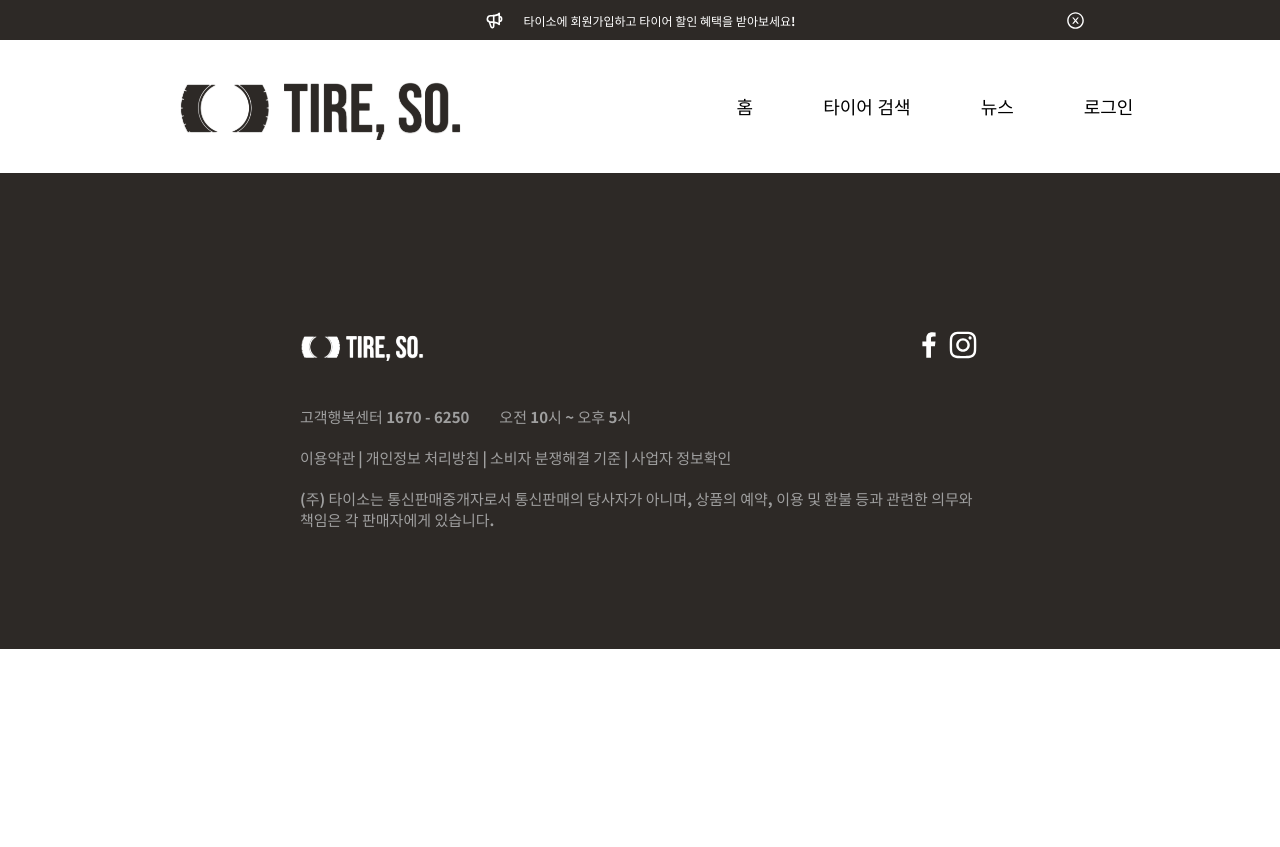
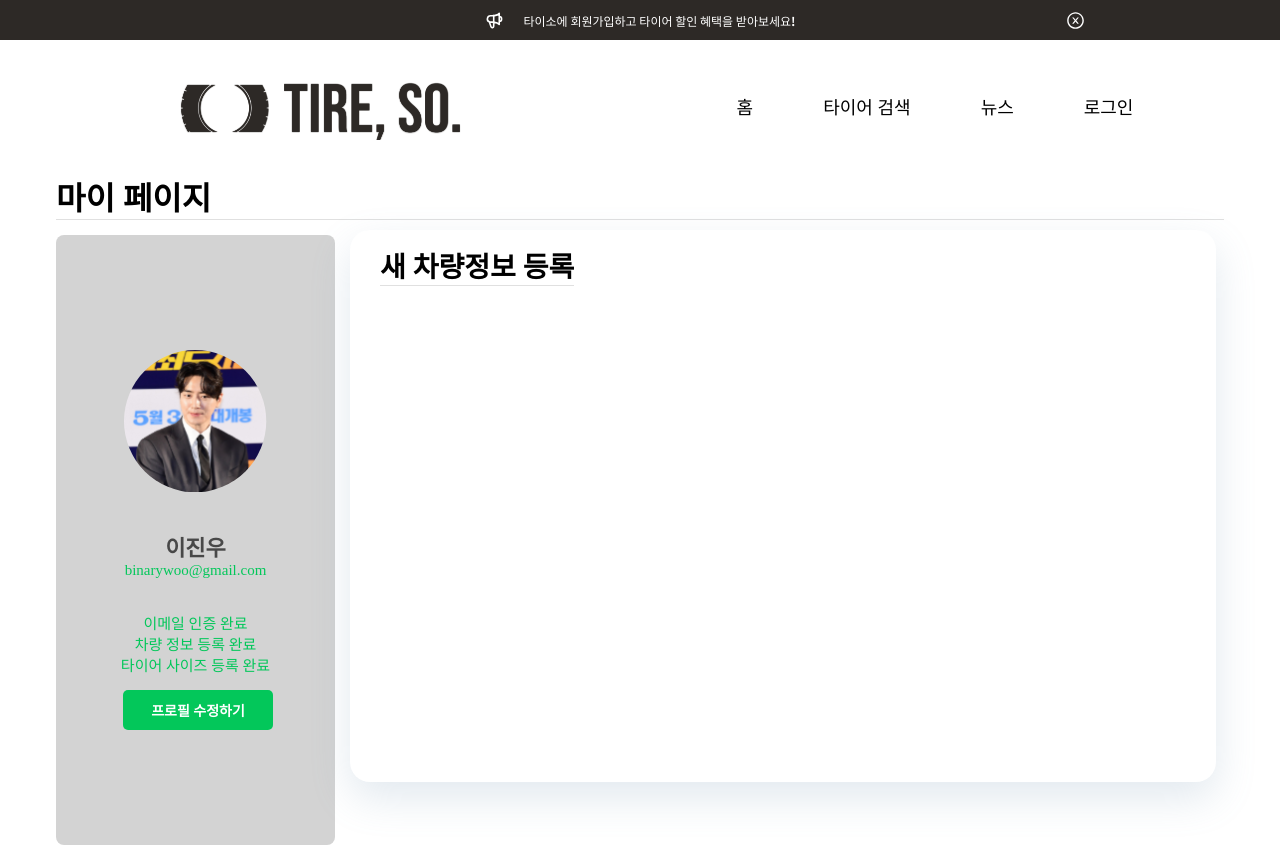
Before and after one commit to Likelion-YeungNam-Univ/taiso-web, a React (Create React App) app: page /register/car in a window 1280 px wide. Shown: the top 847 px of the page. Before the commit the page ends 800 px from the top, so only its background shows below. Built offline with nearby package versions, Linux system fonts and the light colour scheme; a web font is replaced by a local one.

Commit message:
[feat] RegisterCar 페이지 이동 및 기본 구성 완료

```diff
--- a/src/App.js
+++ b/src/App.js
@@ -1,18 +1,20 @@
 import { Header, TopBar, Footer} from "components";
-import { SignInPage, MainPage, NewsPage, SearchPage, MyPage } from "pages";
+import RegisterCar from "components/mypage/RegisterCar";
+import { SignInPage, MainPage, NewsPage, SearchPage, MyPage, RegisterCarPage } from "pages";
 import { Routes, Route } from "react-router-dom";
 
 const App = () => {
   return (
     <div>
-      <TopBar/>
-      <Header/>
+      <TopBar />
+      <Header />
 <Routes>
       <Route path="/" element={<SignInPage/>}></Route>
       <Route path="/main" element={<MainPage/>}></Route>
       <Route path="/news" element={<NewsPage/>}></Route>
       <Route path="/search" element={<SearchPage/>}></Route>
       <Route path="/mypage" element={<MyPage/>}></Route>
+      <Route path="/register/car" element={<RegisterCarPage/>}></Route>
     </Routes>
     <Footer/>
     </div>
--- a/src/components/index.js
+++ b/src/components/index.js
@@ -4,3 +4,4 @@ export * from "./footer";
 export * from "./main";
 export * from "./news";
 export * from "./search";
+export * from "./mypage";
--- a/src/components/mypage/Mybookmark.js
+++ b/src/components/mypage/Mybookmark.js
@@ -37,18 +37,23 @@ line-height: normal;
 }
 `
 
+const PageTitle = styled.div`
+width: 1200px;
+height: 133px;
+`
+
 function Mybookmark() {
     return (
-      <Container>
-        <OutContent>
+      <Container className="a">
+        <OutContent className="b">
         <h1> 마이 페이지 </h1>
-        <Content>
-        <MyProfile/>
+        <Content className="c">
+        <MyProfile className="d"/>
         {/* <Content> */}
-        <InnerContent>
+        <InnerContent className="e">
         <Title><p>만나서 반갑습니다, 진우님!</p></Title>
-             <Mycar/>
-              <MybookmarkBoard/>
+             <Mycar className="f"/>
+              <MybookmarkBoard className="g"/>
         </InnerContent>
          </Content>
          </OutContent>
--- a/src/components/mypage/Mycar.js
+++ b/src/components/mypage/Mycar.js
@@ -1,6 +1,7 @@
 import styled from "styled-components";
 import React from "react";
 import { PlusCircleOutlined } from "@ant-design/icons";
+import { useNavigate } from "react-router-dom";
 
 const Container = styled.div`
 width: 866px;
@@ -60,16 +61,24 @@ align-items:center;
 `
 
 const Button  = styled.button`
-width: 25px;
-height: 25px;
+width: 50px;
+height: 50px;
 padding: 2.083px;
 border:none;
 background-color: white;
 margin-left:15px;
+cursor: pointer;
 `
 
 
 function Mycar() {
+
+    const movePage = useNavigate();
+
+    function goRegister() {
+        movePage('/register/car');
+    }
+
     return (
       <Container>
         <Title>
@@ -81,7 +90,7 @@ function Mycar() {
                 <Keyword><p> 24나 7777 ┃ 5인승 ┃ 포르쉐  ┃ 카이엔(3세대) ┃ 디젤 ┃ 265/55/R19</p></Keyword>
             </MainCarContent>
             <AddCarContent>
-                <Button><PlusCircleOutlined/></Button>
+                <Button onClick={goRegister}><PlusCircleOutlined className="button" size="30"/></Button>
                 <Keyword><p>새 차량 정보 등록하기</p></Keyword>
             </AddCarContent>
       </Container>
--- /dev/null
+++ b/src/components/mypage/RegisterCar.js
@@ -0,0 +1,27 @@
+import { styled } from "styled-components";
+
+const Container = styled.div`
+    width: 866px;
+    height: 552px;
+    background: white;
+    border-radius: 20px;
+    box-shadow: 0px 16px 40px 0px rgba(112, 144, 176, 0.20);
+    position: relative;
+
+    h1 {
+        position: absolute;
+        left: 30px;
+        top: 15px;
+        font-size: 28px;
+    }
+`
+
+const RegisterCar = () => {
+    return (
+        <Container>
+            <h1>새 차량정보 등록</h1>
+        </Container>
+    );
+}
+
+export default RegisterCar;
--- a/src/components/mypage/index.js
+++ b/src/components/mypage/index.js
@@ -1,3 +1,5 @@
 import Mybookmark from "./Mybookmark"
+import MyProfile from "./Myprofile";
+import RegisterCar from "./RegisterCar";
 
-export default Mybookmark;
+export { Mybookmark, MyProfile, RegisterCar };
--- a/src/pages/mypage/Mypage.js
+++ b/src/pages/mypage/Mypage.js
@@ -1,4 +1,4 @@
-import Mybookmark from "components/mypage";
+import { Mybookmark } from "components/mypage";
 
 
 const MyPage = () => {
--- /dev/null
+++ b/src/pages/mypage/RegisterCarPage.js
@@ -0,0 +1,44 @@
+import { styled } from "styled-components";
+import { MyProfile, RegisterCar } from "components";
+
+const Container = styled.div`
+display:flex;
+flex-Direction: row;
+width:1168px;
+margin: 0 auto;
+justify-content: space-between;
+margin-bottom:20px;
+`
+const Content = styled.div`
+ display:flex;
+ margin-top:10px;
+`
+const OutContent = styled.div`
+width:1200px;
+h1{
+  border-bottom: 1px solid #e0e0e0; /* 밑줄 추가 */
+}
+`
+const InnerContent = styled.div`
+margin-left:15px;
+`
+
+function RegisterCarPage() {
+    return (
+      <Container>
+        <OutContent>
+        <h1> 마이 페이지 </h1>
+        <Content>
+        <MyProfile/>
+        {/* <Content> */}
+        <InnerContent>
+            <RegisterCar/>
+        </InnerContent>
+         </Content>
+         </OutContent>
+       </Container>
+      // </OutContent>
+    );
+  }
+
+export default RegisterCarPage;
--- a/src/pages/mypage/index.js
+++ b/src/pages/mypage/index.js
@@ -1,3 +1,4 @@
 import MyPage from "./Mypage"
+import RegisterCarPage from "./RegisterCarPage"
 
-export {MyPage}
+export { MyPage, RegisterCarPage }
```
